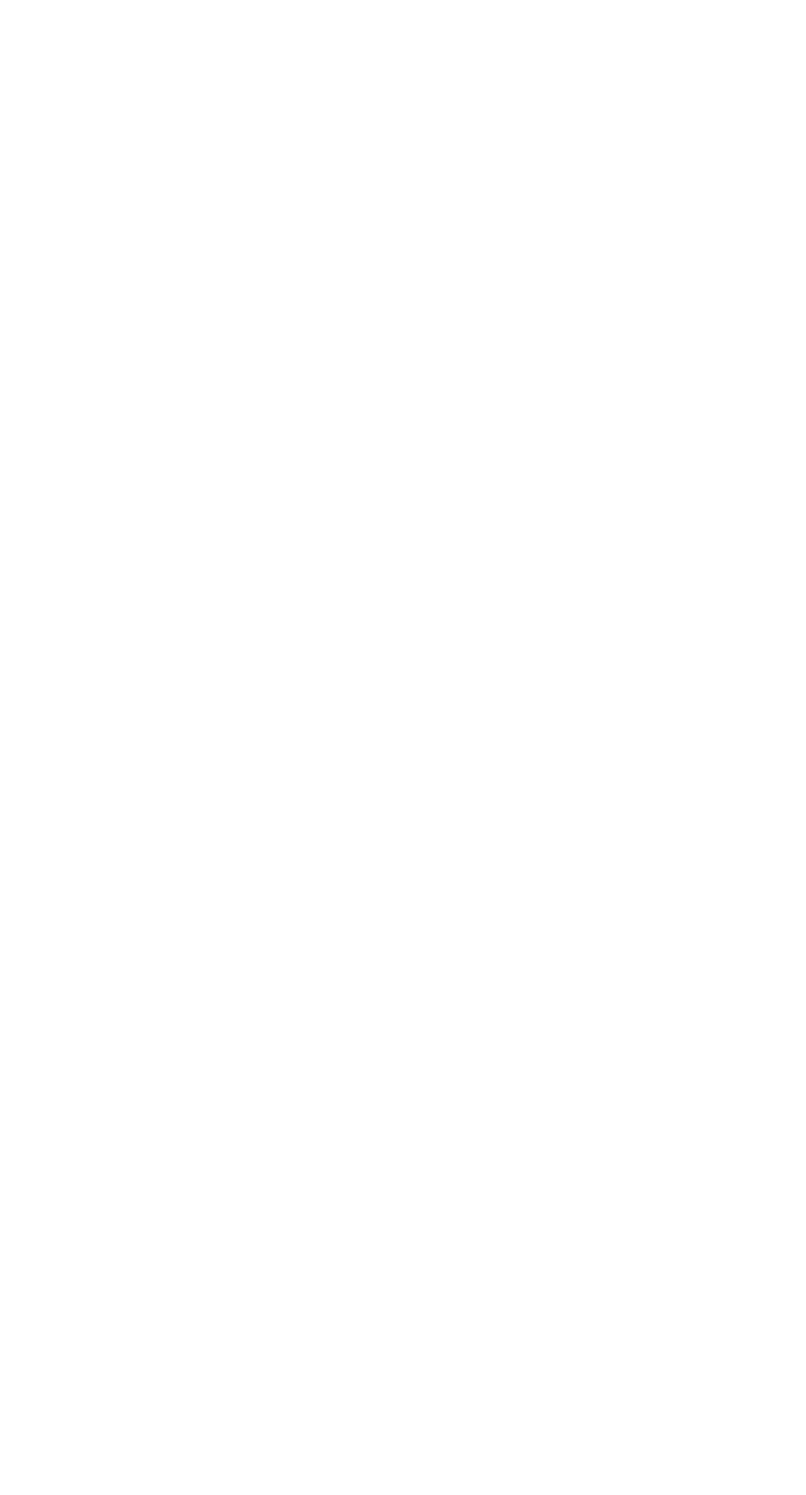
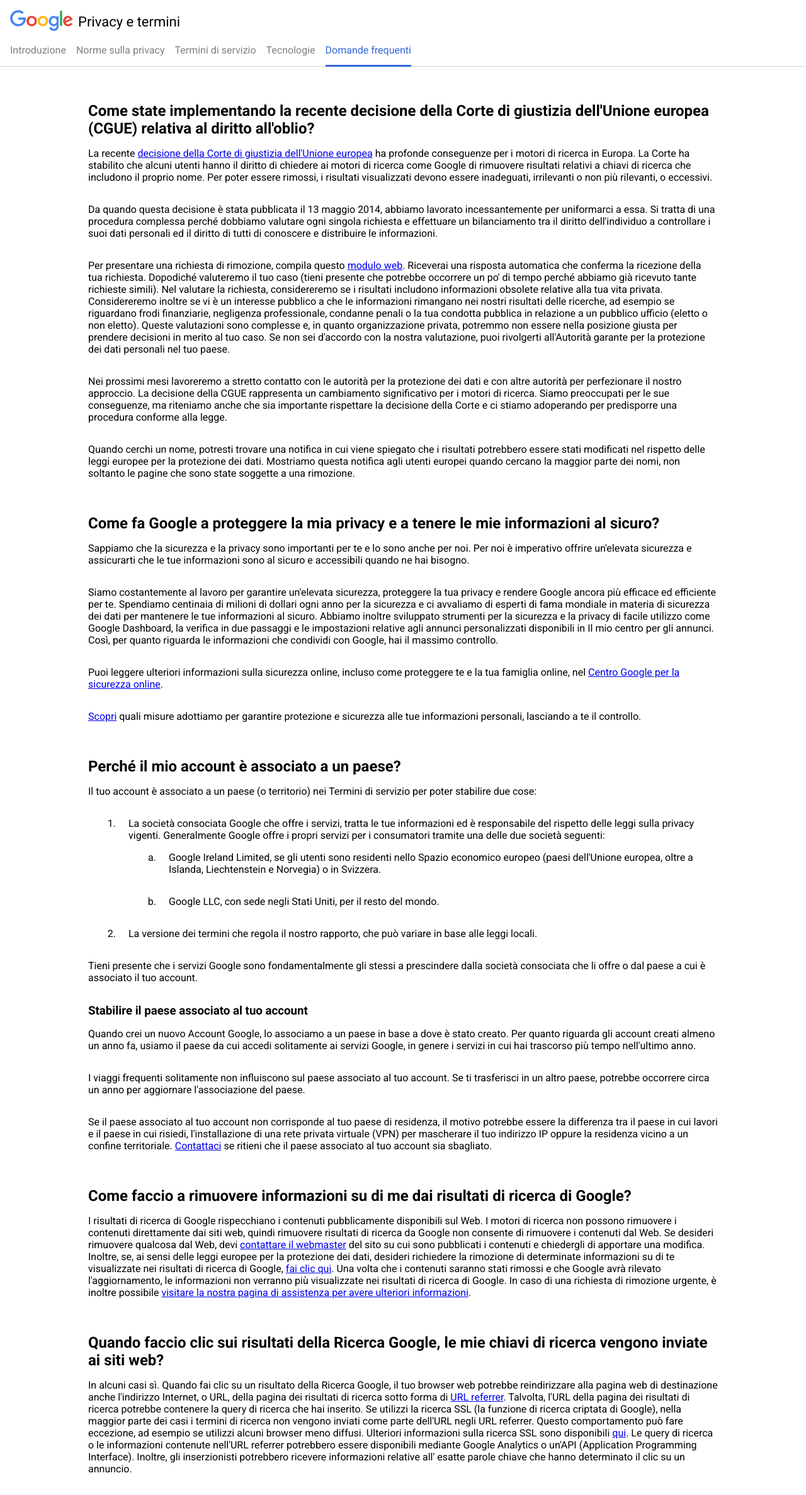
Before and after one commit to isma-91/php-google-faq, a PHP site: page / in a window 1280 px wide. Before the commit the page is empty. Shown: the whole page at 63% size. Before the commit the page ends 800 px from the top, so only its background shows below. Run offline with PHP 8.4, Linux system fonts and the light colour scheme.

Commit message:
Add header and body with arrays & foreach loops

```diff
--- a/index.php
+++ b/index.php
@@ -10,7 +10,7 @@ Gestire il “Database” e la visualizzazione di queste domande e risposte con
 $arr_database = [
   [
     'q' => <<<STR
-    <h2 class="SbNcad">Come state implementando la recente decisione della Corte di giustizia dell'Unione europea (CGUE)
+    <h2 class="title">Come state implementando la recente decisione della Corte di giustizia dell'Unione europea (CGUE)
     relativa al diritto all'oblio?</h2>
     STR,
     'a' =>  <<<STR
@@ -47,7 +47,7 @@ $arr_database = [
   ],
   [
     'q' => <<<STR
-    <h2 class="SbNcad">Come fa Google a proteggere la mia privacy e a tenere le mie informazioni al sicuro?</h2>
+    <h2 class="title">Come fa Google a proteggere la mia privacy e a tenere le mie informazioni al sicuro?</h2>
     STR,
     'a' =>  <<<STR
     <p>Sappiamo che la sicurezza e la privacy sono importanti per te e lo sono anche per noi. Per noi è imperativo offrire
@@ -63,7 +63,13 @@ $arr_database = [
     <p><a href="https://privacy.google.com">Scopri</a> quali misure adottiamo per garantire protezione e sicurezza alle
     tue informazioni personali, lasciando a te il controllo.</p>
     <div id="associated-country" class="ahbJ5"></div>
-    <h2 class="SbNcad">Perché il mio account è associato a un paese?</h2>
+    STR,
+  ],
+  [
+    'q' => <<<STR
+    <h2 class="title">Perché il mio account è associato a un paese?</h2>
+    STR,
+    'a' => <<<STR
       <p>Il tuo account è associato a un paese (o territorio) nei Termini di servizio per poter stabilire due cose:</p>
       <ol>
         <li class="smANld">La società consociata Google che offre i servizi, tratta le tue informazioni ed è responsabile
@@ -94,7 +100,7 @@ $arr_database = [
   ],
   [
     'q' => <<<STR
-    <h2 class="SbNcad">Come faccio a rimuovere informazioni su di me dai risultati di ricerca di Google?</h2>
+    <h2 class="title">Come faccio a rimuovere informazioni su di me dai risultati di ricerca di Google?</h2>
     STR,
     'a' =>  <<<STR
     <p>I risultati di ricerca di Google rispecchiano i contenuti pubblicamente disponibili sul Web. I motori di ricerca
@@ -114,7 +120,7 @@ $arr_database = [
   ],
   [
     'q' => <<<STR
-    <h2 class="SbNcad">Quando faccio clic sui risultati della Ricerca Google, le mie chiavi di ricerca vengono inviate ai
+    <h2 class="title">Quando faccio clic sui risultati della Ricerca Google, le mie chiavi di ricerca vengono inviate ai
     siti web?</h2>
     STR,
     'a' =>  <<<STR
@@ -131,7 +137,8 @@ $arr_database = [
     determinato il clic su un annuncio.</p>
     STR,
   ],
-]
+];
+$arr_nav = ['Introduzione', 'Norme sulla privacy', 'Termini di servizio', 'Tecnologie', 'Domande frequenti',];
 ?>
 
 
@@ -143,8 +150,39 @@ $arr_database = [
   <meta http-equiv="X-UA-Compatible" content="IE=edge">
   <meta name="viewport" content="width=device-width, initial-scale=1.0">
   <title>Document</title>
+  <!-- CSS -->
+  <link rel="stylesheet" href="style.css">
+  <!-- Google Font -->
+  <link rel="preconnect" href="https://fonts.googleapis.com">
+  <link rel="preconnect" href="https://fonts.gstatic.com" crossorigin>
+  <link href="https://fonts.googleapis.com/css2?family=Roboto:wght@400;500;700&display=swap" rel="stylesheet">
 </head>
 <body>
-
+  <header>
+    <div class="top-header">
+      <div class="logo">
+        <img src="img/logo.png" alt="logo-google"> </div>
+      <div class="terms"> Privacy e termini</div>
+    </div>
+    <div class="bottom-header">
+      <nav>
+        <ul>
+          <?php
+          foreach ($arr_nav as $key => $value) {?>
+            <li> <a href="#" class="nav-links"><?= $value; ?> </a></li>
+          <?php } ?>
+        </ul>
+      </nav>
+    </div>
+  </header>
+  <div class="container">
+    <ul>
+    <?php foreach ($arr_database as $key) {
+      foreach ($key as $content => $value) {
+        echo "<li>{$value}</li>";
+      }
+    } ?>
+    </ul>
+  </div>
 </body>
 </html>
--- /dev/null
+++ b/style.css
@@ -0,0 +1,93 @@
+/* ----------------------------
+GENERAL RULES
+---------------------------- */
+
+* {
+  margin: 0;
+  padding: 0;
+  box-sizing: border-box;
+}
+html {
+  font-family: 'Roboto', sans-serif;
+}
+
+ul {
+  list-style: none;
+}
+
+/* ----------------------------
+HEADER
+---------------------------- */
+header {
+  padding: 1rem;
+  border-bottom: 1px solid lightgray;
+}
+
+
+.top-header {
+  display: flex;
+  align-items: center;
+  margin-bottom: 1rem;
+}
+
+.logo {
+  max-width: 100px;
+  margin-right: .5rem;
+}
+.logo img {
+  max-width: 100%;
+}
+
+.terms {
+  font-size: 22px;
+}
+
+nav > ul{
+  display: flex;
+}
+
+nav > ul a{
+  margin-right:  1rem;
+  padding-bottom: .9rem;
+  text-decoration: none;
+  color: gray;
+}
+
+nav > ul li:last-child  a{
+  color: #3367d6;
+  border-bottom: 3px solid #3367d6;
+}
+
+/* ----------------------------
+BODY
+---------------------------- */
+.container{
+  max-width: 1000px;
+  margin: 0 auto;
+}
+
+
+ol {
+  padding-left: 3rem;
+  /* margin-bottom: 2rem; */
+}
+ol > li {
+  padding-left: 1rem;
+  margin-bottom: 2rem;
+}
+
+li > ol {
+  margin-top: 1rem;
+}
+
+.title {
+  margin: 3.5rem 0 1rem 0;
+}
+
+h3 {
+  margin-bottom: 1rem;
+}
+
+p {
+  margin-bottom: 2rem;
+}
```
Also changed, not shown: img/logo.png (added). Lines whose indentation alone changed are shown as unchanged.
